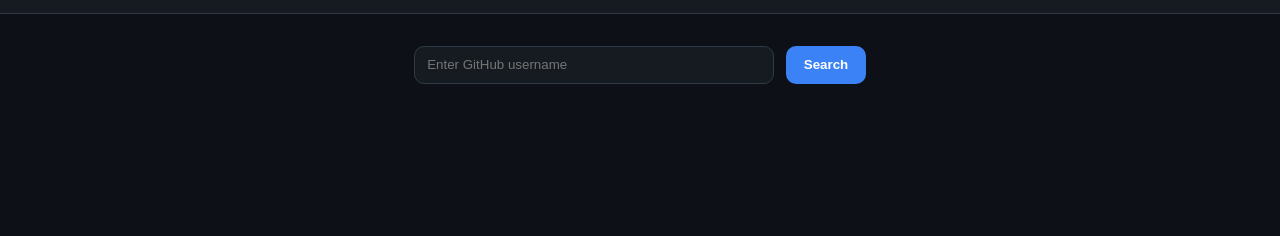
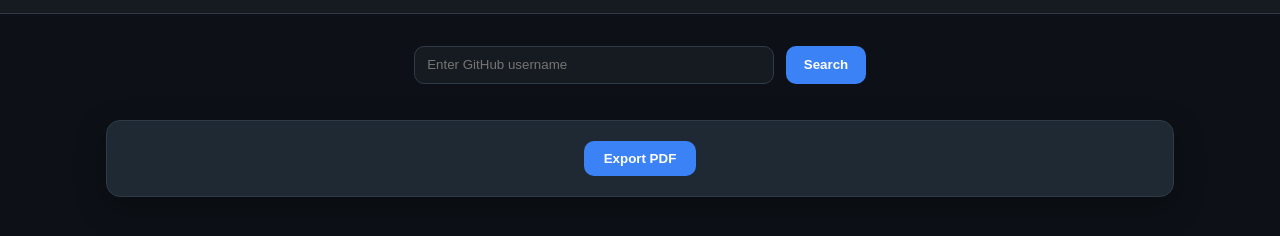
Before and after one commit to Sayed24/GitHub_Profile_Analyzer, a plain HTML site: page index.html in a window 1280 px wide. Shown: the part 54-290 px from the top of the page. Drawn offline with Linux system fonts and the light colour scheme.

Commit message:
Add export PDF button to profile container

```diff
--- a/index.html
+++ b/index.html
@@ -44,7 +44,9 @@
   <div id="loading" class="loading hidden">Loading GitHub profile…</div>
 
   <!-- MAIN CONTENT -->
-  <main id="profileContainer" class="profile-container"></main>
+  <main id="profileContainer" class="profile-container"><div class="card actions-card">
+  <button id="exportPDF">Export PDF</button>
+</div></main>
 
   <!-- SCRIPT -->
   <script src="app.js"></script>
```
